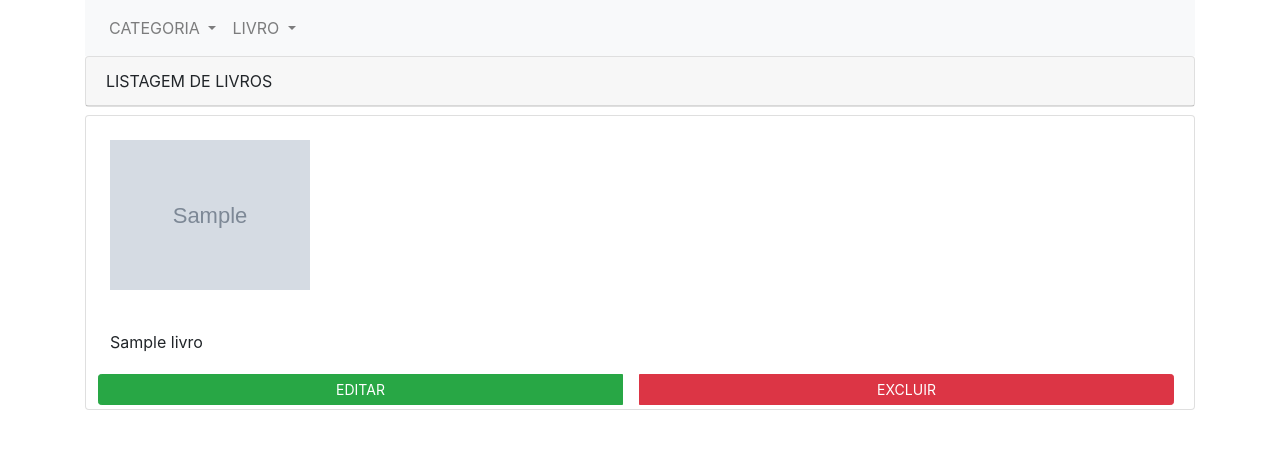
After one commit to cristianocorrea3/etec-pw3-aula-, a Node server app: template views/livro/listagemLivro.ejs in a window 1280 px wide. The commit adds this page. Shown: the top 449 px of the page. Run offline with Node 20, Linux system fonts and the light colour scheme; the template is opened without the code that fills it: most values are stand-ins (such as "Sample title", 1, 10 or a date in 2020); grey boxes marked "Sample" are stand-in pictures.

Commit message:
Listagem de livros e menu de listagem de livros.
Listagem de livros e menu de listagem de livros.

```diff
--- /dev/null
+++ b/views/livro/listagemLivro.ejs
@@ -0,0 +1,43 @@
+<%- include('../partials/header.ejs') %>
+
+    <div class="container">
+
+        <%- include('../partials/menu.ejs') %>
+
+        <div class="card">
+            <div class="card-header">LISTAGEM DE LIVROS</div>
+        </div>
+
+        <%
+            livros.forEach(livro=>{
+        %>
+
+            <div class="card mt-2 p-1">
+
+                <div class="card-body">
+                    <img
+                        width="200"
+                        src="http://localhost:3000/<%= livro.imagen_peq.replace('public', '') %>"
+                        alt="">
+                </div>
+
+                <div class="card-body">
+                    <%= livro.titulo %>
+                </div>
+
+                <div class="btn-group mr-2">
+                    <a href="/editarLivro/<%= livro.cod_livro %>" class="btn btn-success btn-sm mr-2 ml-2">EDITAR</a>
+                    <a href="/excluirLivro/<%= livro.cod_livro %>" class="btn btn-danger btn-sm mr-2 ml-2">EXCLUIR</a>
+                </div>
+
+            </div>
+
+        <% }) %>
+
+    </div>
+
+</body>
+
+<%- include('../partials/footer.ejs') %>
+
+</html>
--- a/views/partials/menu.ejs
+++ b/views/partials/menu.ejs
@@ -28,7 +28,7 @@
                 <div class="dropdown-menu" aria-labelledby="navbarDropdown">
 
                     <a class="dropdown-item" href="/livro">Cadastrar</a>
-                    <a class="dropdown-item" href="#">Listar</a>
+                    <a class="dropdown-item" href="/listagemLivro">Listar</a>
 
                 </div>
 
```
Also changed, not shown: views/livro/index.ejs (+7 -0 lines).
